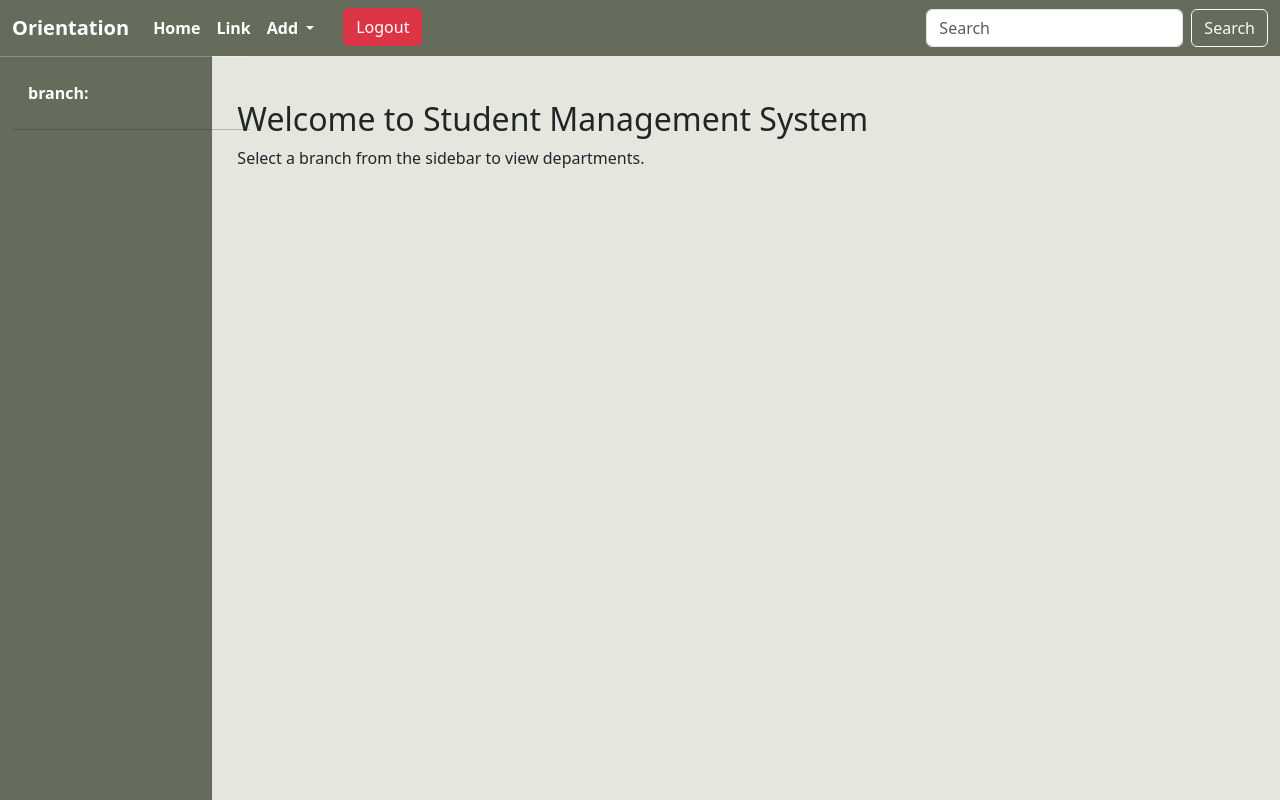
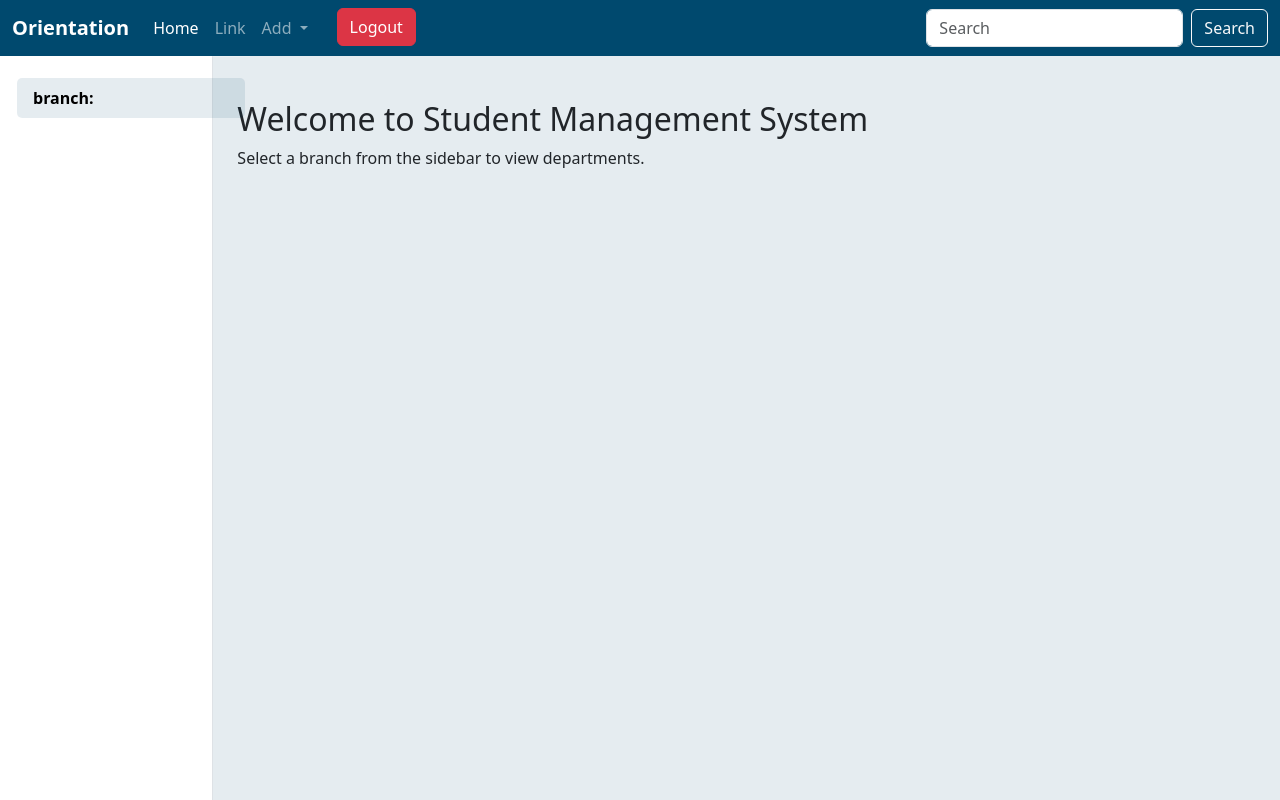
Before and after one commit to Raaz-009/counselling, a PHP site: page / in a window 1280 px wide. Run offline with PHP 8.4, Linux system fonts and the light colour scheme; the visitor is signed in with stand-in values (Sample User, id 1).

Commit message:
updated'

```diff
--- a/batch_departments.php
+++ b/batch_departments.php
@@ -89,11 +89,11 @@ $conn->close();
                         <hr style="margin-top: -5px; margin-left:-12px; color: white; width:250px;">
                         <?php foreach ($departments as $dept): ?>
                             <li class="nav-item">
-                                <a class="nav-link" href="department_students.php?branch=<?= urlencode($branch) ?>&dept=<?= urlencode($dept) ?>">
+                                <a class="nav-link side-link" href="department_students.php?branch=<?= urlencode($branch) ?>&dept=<?= urlencode($dept) ?>">
                                     <?= htmlspecialchars($dept) ?>
                                 </a>
                             </li>
-                            <hr>
+
                         <?php endforeach; ?>
                     </ul>
                 </div>
--- a/department_students.php
+++ b/department_students.php
@@ -98,12 +98,12 @@ $conn->close();
                     <hr style="margin-top: -5px; margin-left:-12px; color: white; width:250px;">
                         <?php foreach ($departments as $dept): ?>
                             <li class="nav-item">
-                                <a class="nav-link <?= ($dept == $department) ? 'active' : '' ?>"
+                                <a class="nav-link  side-link <?= ($dept == $department) ? 'sideActive' : '' ?>"
                                    href="department_students.php?dept=<?= urlencode($dept) ?>&branch=<?=urldecode($batch)?>">
                                     <?= htmlspecialchars($dept) ?>
                                 </a>
                             </li>
-                            <hr>
+
                         <?php endforeach; ?>
                     </ul>
                 </div>
--- a/files/css/sideBar.css
+++ b/files/css/sideBar.css
@@ -1,5 +1,5 @@
 .sideNavBar{
-    background: #666c5b;
+    background: #00496e;
     width: 18vw;
     height: 100vh;
     position: fixed;
--- a/files/css/style.css
+++ b/files/css/style.css
@@ -1,10 +1,10 @@
 body{
-    background-color: #e5e7de;
+    background-color: #00496e1a !important;
 }
 
 /*side bar*/
 .navbar{
-    background: #666c5b !important;
+    background: #00496e !important;
 }
 
 .sidebar {
@@ -13,7 +13,7 @@ body{
     top: 0;
     left: 0;
     padding-top: 5px;
-    background-color: #666c5b;
+    background-color: #fff;
     border-right: 1px solid #dee2e6;
     margin-top: 56px !important;
 }
@@ -21,15 +21,21 @@ body{
     margin-left: 250px;
     padding: 20px;
 }
-.nav-link{
-    color: white;
+.side-link{
+    background-color: #00496e1a;
+    margin: 5px;
+    color:black;
     font-weight: bold;
+    border-radius: 5px;
+
 }
 
-.nav-link:hover{
-    color: rgb(191, 191, 191);
+.side-link:hover{
+    color:black;
+    background: #00496e70;
 }
 
-.nav-link:active{
-    color: rgb(141, 141, 141);
+.sideActive{
+    color: black !important;
+    background: #00496e70;
 }
--- a/index.php
+++ b/index.php
@@ -30,7 +30,7 @@ $conn->close();
 
 </head>
 <body>
-<nav class="navbar navBar navbar-expand-lg navbar-dark" style="background-color: #666c5b !important;">
+<nav class="navbar navBar navbar-expand-lg navbar-dark" style="background-color: #00496e !important;">
     <div class="container-fluid">
       <a class="navbar-brand fw-bold" href="#">Orientation</a>
       <button class="navbar-toggler" type="button" data-bs-toggle="collapse" data-bs-target="#navbarSupportedContent" aria-controls="navbarSupportedContent" aria-expanded="false" aria-label="Toggle navigation">
@@ -84,11 +84,11 @@ $conn->close();
                     <hr style="margin-top: -5px; margin-left:-12px; color: white; width:250px;">
                         <?php foreach ($branches as $branch): ?>
                             <li class="nav-item">
-                                <a class="nav-link" href="batch_departments.php?branch=<?= urlencode($branch) ?>">
+                                <a class="nav-link side-link" href="batch_departments.php?branch=<?= urlencode($branch) ?>">
                                     branch: <?= htmlspecialchars($branch) ?>
                                 </a>
                             </li>
-                            <hr>
+
                         <?php endforeach; ?>
                     </ul>
                 </div>
--- a/style.css
+++ b/style.css
@@ -6,7 +6,7 @@
     width: 0;
 }
 body{
-    background: rgb(217, 248, 249);
+    background: #00496e1a;
 }
 .bodyContents{
     margin-left: 18vw;
@@ -18,7 +18,7 @@ body{
 }
 .bioContent{
     width: 30vw;
-    margin: 10px;
+    margin: 5px;
     background: white;
     display: flex;
     flex-direction: column;
@@ -26,7 +26,7 @@ body{
     position: relative;
     padding: 20px;
     border-radius: 20px;
-    box-shadow: 0 4px 8px 0 rgba(0, 0, 0, 0.2), 0 6px 20px 0 rgba(0, 0, 0, 0.19);
+    box-shadow: 0 4px 8px 0 rgba(0, 0, 0, 0.2), 0 6px 10px 0 rgba(0, 0, 0, 0.05);
     height: auto;
 
 
```
Also changed, not shown: profile.php (+8 -3 lines).
